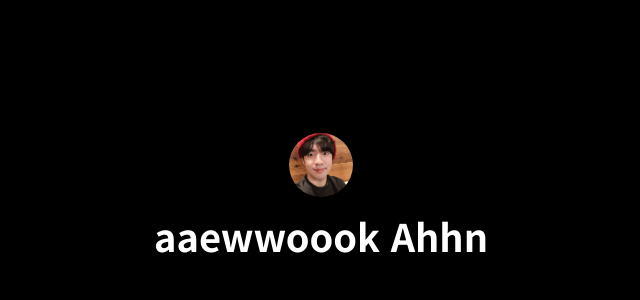
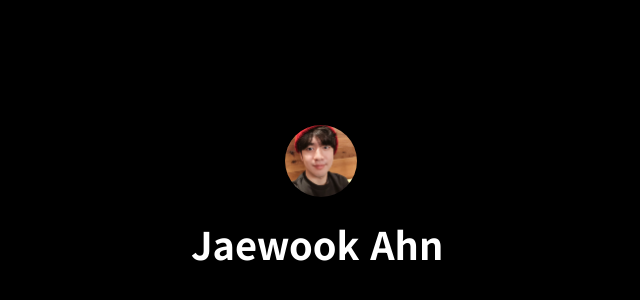
Before and after one commit to Jaewoook/portfolio-web, a React (Create React App) app: page / in a window 1280 px wide. Shown: the part 194-494 px from the top of the page, without its empty margins (319-959 px from the left). Built offline with nearby package versions, Linux system fonts and the light colour scheme.

Commit message:
Implement TypeWriter animation

```diff
--- a/public/index.html
+++ b/public/index.html
@@ -6,7 +6,6 @@
         <title>Jaewook's portfolio</title>
         <style>
             @import url('https://fonts.googleapis.com/css2?family=Noto+Sans+KR:wght@300;400;500;700&display=swap');
-
 
             * {
                 font-family: 'Noto Sans KR', sans-serif;
--- a/src/pages/hero.tsx
+++ b/src/pages/hero.tsx
@@ -1,5 +1,5 @@
 import React from "react";
-import styled from "styled-components";
+import styled, { keyframes } from "styled-components";
 import { Avatar, Typography } from "antd";
 import * as images from "../assets/images";
 
@@ -11,9 +11,23 @@ const Container = styled.div`
     flex-direction: column;
     align-items: center;
     justify-content: center;
+`;
 
+const fadeIn = keyframes`
+    from {
+        opacity: 0;
+    }
+    to {
+        opacity: 1;
+    }
+`;
+
+const TextBlock = styled.div`
+    width: 260px;
+    margin-top: 24px;
     > h1 {
         color: #fff;
+        animation: ${fadeIn} 2s;
     }
 `;
 
@@ -22,22 +36,21 @@ export const Hero = () => {
     const [typeIndex, setTypeIndex] = React.useState(0);
 
     React.useEffect(() => {
-        setUser("J");
-    }, []);
-
-    React.useEffect(() => {
-        setTimeout(() => {
-            if (typeIndex + 1 <= "Jaewook Ahn".length) {
-                setUser(user + "Jaewook Ahn".charAt(typeIndex + 1));
+        console.log("Triggered!", user);
+        if (typeIndex <= "Jaewook Ahn".length) {
+            setTimeout(() => {
                 setTypeIndex(typeIndex + 1);
-            }
-        }, 150);
+                setUser(user + "Jaewook Ahn".charAt(typeIndex));
+            }, 70 + Math.random() * 250);
+        }
     }, [user]);
 
     return (
         <Container>
-            <Avatar size={64} src={images.profile} style={{ marginBottom: "16px" }} />
-            <Typography.Title >{user}</Typography.Title>
+            <Avatar size={72} src={images.profile} />
+            <TextBlock>
+                <Typography.Title >{user}</Typography.Title>
+            </TextBlock>
         </Container>
     );
 };
```
